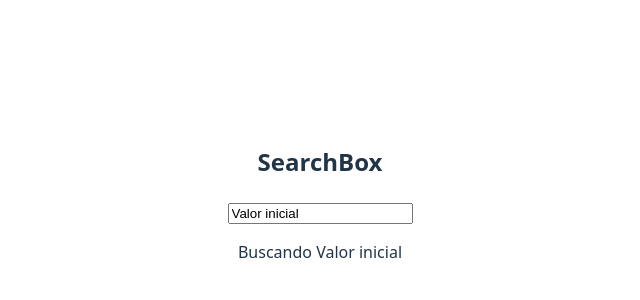
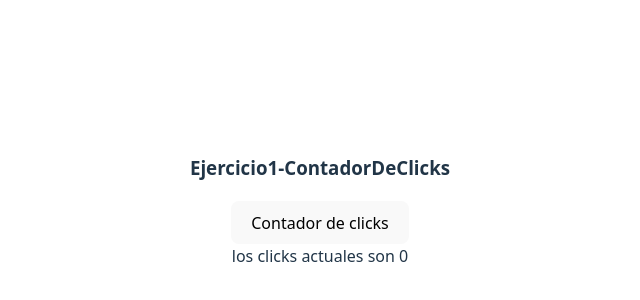
Before and after one commit to Paant0/HerramientasVisualesDeProgramacion-TDST, a React (Vite) app in the folder 01-bases-react/: page / in a window 1280 px wide. Shown: the part 198-498 px from the top of the page, without its empty margins (320-960 px from the left). Built offline with nearby package versions, Linux system fonts and the light colour scheme.

Commit message:
feat(frontend): cambios-en-app.txt

```diff
--- a/01-bases-react/src/App.tsx
+++ b/01-bases-react/src/App.tsx
@@ -2,14 +2,14 @@ import { useState } from 'react'
 import reactLogo from './assets/react.svg'
 import viteLogo from '/vite.svg'
 import './App.css'
-import { Ejercicio3 } from './Cajas_Hervin_Actividad_2/Ejercicio3'
+import { Ejercicio1 } from './Cajas_Hervin_Actividad_2/Ejercicio1'
 
 function App() {
   const [count, setCount] = useState(0)
 
   return (
     <>
-    <Ejercicio3/>
+    <Ejercicio1/>
     </>
   )
 }
```
